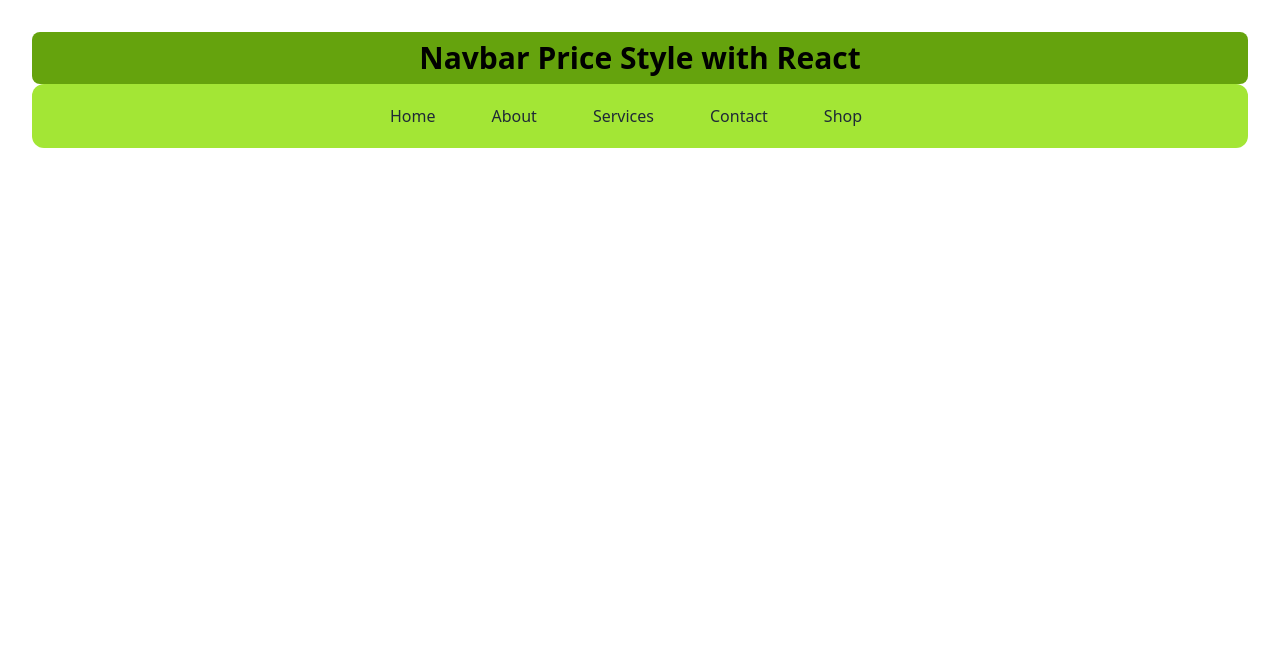
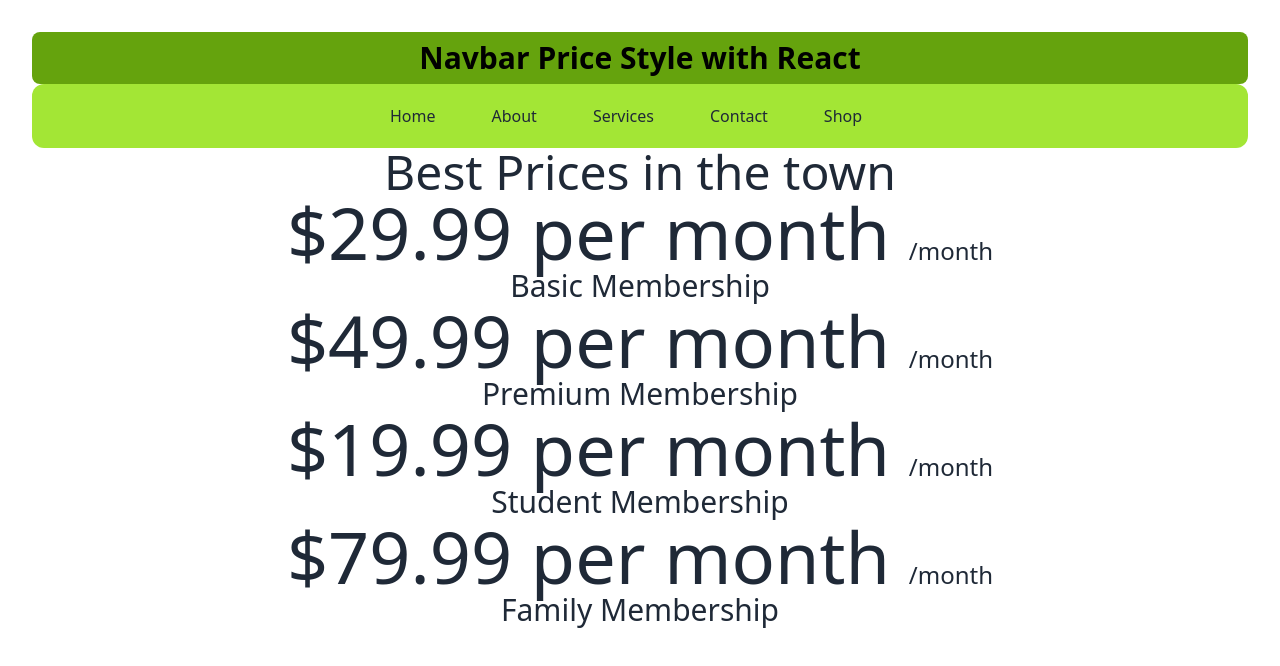
Before and after one commit to omarjafor/Price-Navbar-Practice, a React (Vite) app: page / in a window 1280 px wide. Shown: the top 666 px of the page. Built offline with nearby package versions, Linux system fonts and the light colour scheme.

Commit message:
price option working

```diff
--- a/src/App.jsx
+++ b/src/App.jsx
@@ -1,7 +1,7 @@
 import './App.css'
 // import Card from './Card'
 import Navbar from './Navbar/Navbar'
-import PriceOption from './PriceOption/PriceOption'
+import PriceOption from './PriceOption/PriceOptions'
 
 function App() {
 
--- a/src/PriceOption/PriceOption.jsx
+++ b/src/PriceOption/PriceOption.jsx
@@ -1,7 +1,12 @@
 const PriceOption = ({ option }) => {
+    const {name, price, feature} = option;
     return (
         <div>
-
+            <h2>
+                <span className="text-7xl"> {price} </span>
+                <span className="text-2xl"> /month </span>
+            </h2>
+            <h4 className="text-3xl"> {name} </h4>
         </div>
     );
 };
```
